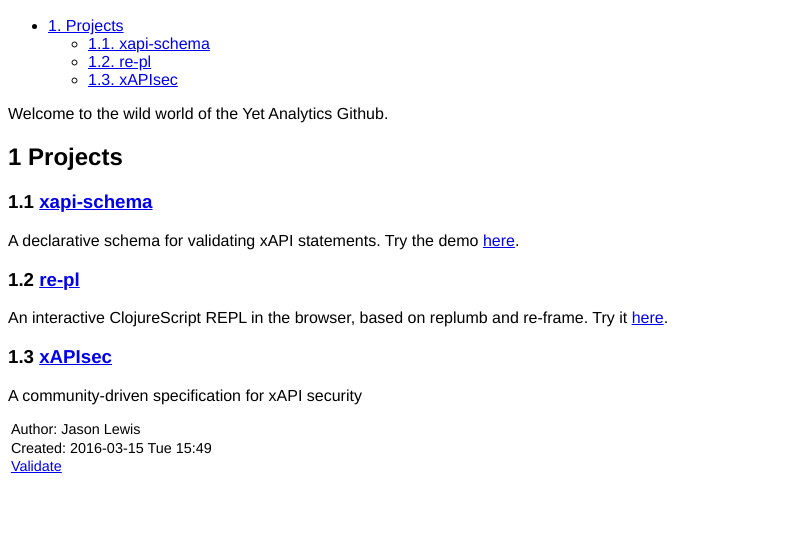
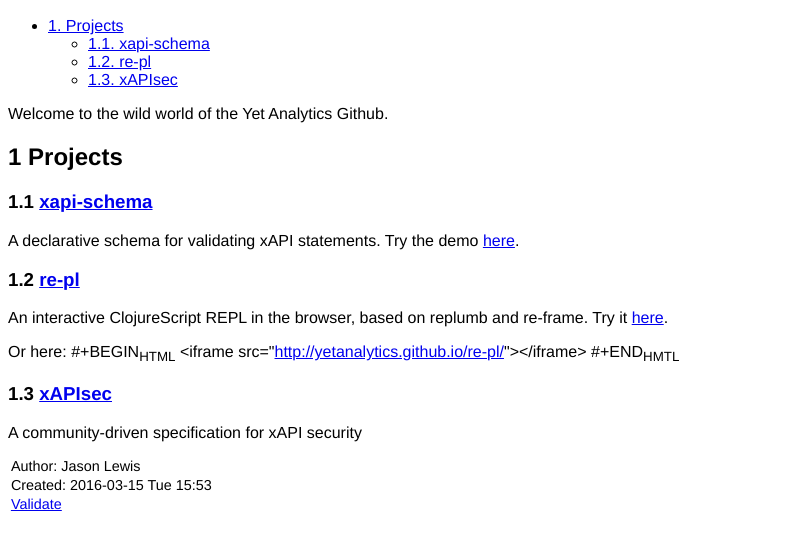
Before and after one commit to yetanalytics/yetanalytics.github.io, a plain HTML site: page index.html in a window 1280 px wide. Shown: the part 109-658 px from the top of the page, without its empty margins (0-793 px from the left). Drawn offline with Linux system fonts and the light colour scheme.

Commit message:
Add iframe?

```diff
--- a/index.html
+++ b/index.html
@@ -3,7 +3,7 @@
 "http://www.w3.org/TR/xhtml1/DTD/xhtml1-strict.dtd">
 <html xmlns="http://www.w3.org/1999/xhtml" lang="en" xml:lang="en">
 <head>
-<!-- 2016-03-15 Tue 15:49 -->
+<!-- 2016-03-15 Tue 15:53 -->
 <meta  http-equiv="Content-Type" content="text/html;charset=utf-8" />
 <meta  name="viewport" content="width=device-width, initial-scale=1" />
 <title>Yet Analytics</title>
@@ -185,6 +185,13 @@
 An interactive ClojureScript REPL in the browser, based on replumb
 and re-frame. Try it <a href="http://yetanalytics.github.io/re-pl/">here</a>.
 </p>
+
+<p>
+Or here:
+#+BEGIN<sub>HTML</sub>
+&lt;iframe src="<a href="http://yetanalytics.github.io/re-pl/">http://yetanalytics.github.io/re-pl/</a>"&gt;&lt;/iframe&gt;
+#+END<sub>HMTL</sub>
+</p>
 </div>
 </div>
 
@@ -200,7 +207,7 @@
 </div>
 <div id="postamble" class="status">
 <p class="author">Author: Jason Lewis</p>
-<p class="date">Created: 2016-03-15 Tue 15:49</p>
+<p class="date">Created: 2016-03-15 Tue 15:53</p>
 <p class="validation"><a href="http://validator.w3.org/check?uri=referer">Validate</a></p>
 </div>
 </body>
```
Also changed, not shown: 1 other file.
